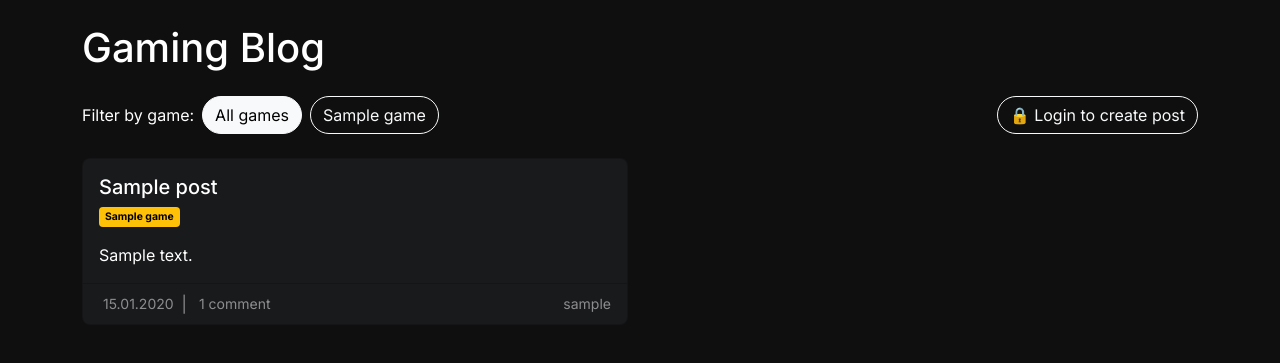
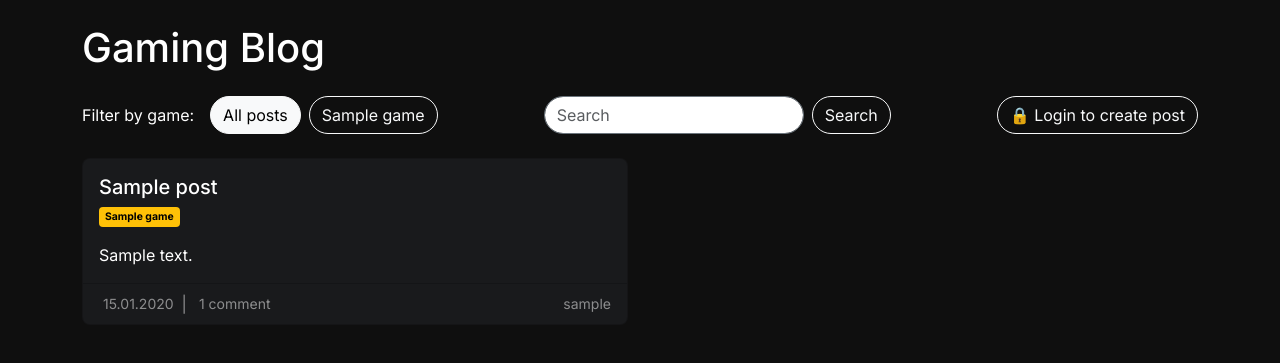
Before and after one commit to PavelSemenikhin/cyber-hub, a Django app: page /blog/ in a window 1280 px wide. Shown: the part 66-429 px from the top of the page. Run offline with Django 5.2, Linux system fonts and the light colour scheme; tables that the repository leaves empty hold one stand-in row (values such as "Sample post"); parts of the project's set-up code (start-up, migrations or seed data) failed here and were passed over.

Commit message:
Added search and pagination for the blog page

```diff
--- a/blog/templates/blog/post_list.html
+++ b/blog/templates/blog/post_list.html
@@ -6,21 +6,36 @@
   <div class="container mt-4">
     <h1 class="mb-4">Gaming Blog</h1>
 
-    <div class="d-flex justify-content-between align-items-center flex-wrap mb-4">
-      <div class="d-flex flex-wrap align-items-center">
+    <!-- Фільтр + Пошук + Create -->
+    <div class="d-flex flex-wrap align-items-center justify-content-between gap-3 mb-4">
+      <!-- Фільтр по грі -->
+      <div class="d-flex flex-wrap align-items-center gap-2">
         <span class="me-2 text-white">Filter by game:</span>
-        <a href="{% url 'blog:blog' %}" class="btn btn-outline-light rounded-pill me-2 {% if not selected_game_id %}active{% endif %}">
-          All games
-        </a>
+        <a href="{% url 'blog:blog' %}" class="btn btn-outline-light rounded-pill {% if not selected_game_id %}active{% endif %}">All posts</a>
         {% for game in games %}
           <a href="{% url 'blog:blog' %}?game={{ game.id }}"
-             class="btn btn-outline-light rounded-pill me-2 {% if selected_game_id|default:'' == game.id|stringformat:"s" %}active{% endif %}">
+             class="btn btn-outline-light rounded-pill {% if selected_game_id|default:'' == game.id|stringformat:"s" %}active{% endif %}">
             {{ game.name }}
           </a>
         {% endfor %}
       </div>
 
-      <div class="mt-2 mt-md-0">
+      <!-- Пошук -->
+      <form method="get" class="d-flex align-items-center" role="search">
+        {% if selected_game_id %}
+          <input type="hidden" name="game" value="{{ selected_game_id }}">
+        {% endif %}
+        <input type="text"
+               name="search"
+               class="form-control rounded-pill me-2 border-secondary"
+               placeholder="Search"
+               value="{{ search_query }}"
+               style="min-width: 180px; background-color: white; color: #6c757d;">
+        <button type="submit" class="btn btn-outline-light rounded-pill">Search</button>
+      </form>
+
+      <!-- Create post -->
+      <div>
         {% if request.user.is_authenticated %}
           <a href="{% url 'blog:post-create' %}" class="btn btn-outline-light rounded-pill">Create post</a>
         {% else %}
@@ -73,6 +88,56 @@
           </div>
         {% endfor %}
       </div>
+
+      <!-- Pagination -->
+      {% if is_paginated %}
+        <nav class="mt-4" aria-label="Page navigation">
+          <ul class="pagination justify-content-center">
+
+            {% if page_obj.has_previous %}
+              <li class="page-item">
+                <a class="page-link bg-dark text-white border-secondary"
+                   href="?{% if selected_game_id %}game={{ selected_game_id }}&{% endif %}{% if search_query %}search={{ search_query }}&{% endif %}page={{ page_obj.previous_page_number }}"
+                   aria-label="Previous">
+                  <span aria-hidden="true">&laquo;</span>
+                </a>
+              </li>
+            {% else %}
+              <li class="page-item disabled">
+                <span class="page-link bg-dark text-secondary border-secondary" aria-hidden="true">&laquo;</span>
+              </li>
+            {% endif %}
+
+            {% for num in paginator.page_range %}
+              {% if page_obj.number == num %}
+                <li class="page-item active">
+                  <span class="page-link bg-secondary border-secondary">{{ num }}</span>
+                </li>
+              {% elif num > page_obj.number|add:'-3' and num < page_obj.number|add:'3' %}
+                <li class="page-item">
+                  <a class="page-link bg-dark text-white border-secondary"
+                     href="?{% if selected_game_id %}game={{ selected_game_id }}&{% endif %}{% if search_query %}search={{ search_query }}&{% endif %}page={{ num }}">{{ num }}</a>
+                </li>
+              {% endif %}
+            {% endfor %}
+
+            {% if page_obj.has_next %}
+              <li class="page-item">
+                <a class="page-link bg-dark text-white border-secondary"
+                   href="?{% if selected_game_id %}game={{ selected_game_id }}&{% endif %}{% if search_query %}search={{ search_query }}&{% endif %}page={{ page_obj.next_page_number }}"
+                   aria-label="Next">
+                  <span aria-hidden="true">&raquo;</span>
+                </a>
+              </li>
+            {% else %}
+              <li class="page-item disabled">
+                <span class="page-link bg-dark text-secondary border-secondary" aria-hidden="true">&raquo;</span>
+              </li>
+            {% endif %}
+
+          </ul>
+        </nav>
+      {% endif %}
     {% else %}
       <p>No posts available.</p>
     {% endif %}
--- a/blog/views.py
+++ b/blog/views.py
@@ -1,5 +1,6 @@
 from django.contrib import messages
 from django.contrib.auth.mixins import LoginRequiredMixin, UserPassesTestMixin
+from django.db.models import Q
 from django.shortcuts import get_object_or_404, redirect
 from django.urls import reverse_lazy
 from django.views import generic, View
@@ -14,13 +15,25 @@ class BlogListView(ListView):
     model = Post
     template_name = "blog/post_list.html"
     context_object_name = "posts"
-    paginate_by = 10
+    paginate_by = 8
 
     def get_queryset(self):
-        queryset = Post.objects.order_by("-created_at").prefetch_related("comments")
+        queryset = Post.objects.order_by("-created_at").prefetch_related("comments", "game", "owner")
+
         game_id = self.request.GET.get("game")
+        search_query = self.request.GET.get("search")
+
         if game_id:
             queryset = queryset.filter(game_id=game_id)
+
+        if search_query:
+            queryset = queryset.filter(
+                Q(title__icontains=search_query) |
+                Q(body__icontains=search_query) |
+                Q(owner__username__icontains=search_query) |
+                Q(game__name__icontains=search_query)
+            )
+
         return queryset
 
     def get_context_data(self, **kwargs):
@@ -28,6 +41,7 @@ class BlogListView(ListView):
         from tournaments.models import Game
         context["games"] = Game.objects.all()
         context["selected_game_id"] = self.request.GET.get("game")
+        context["search_query"] = self.request.GET.get("search", "")
         return context
 
 
```
